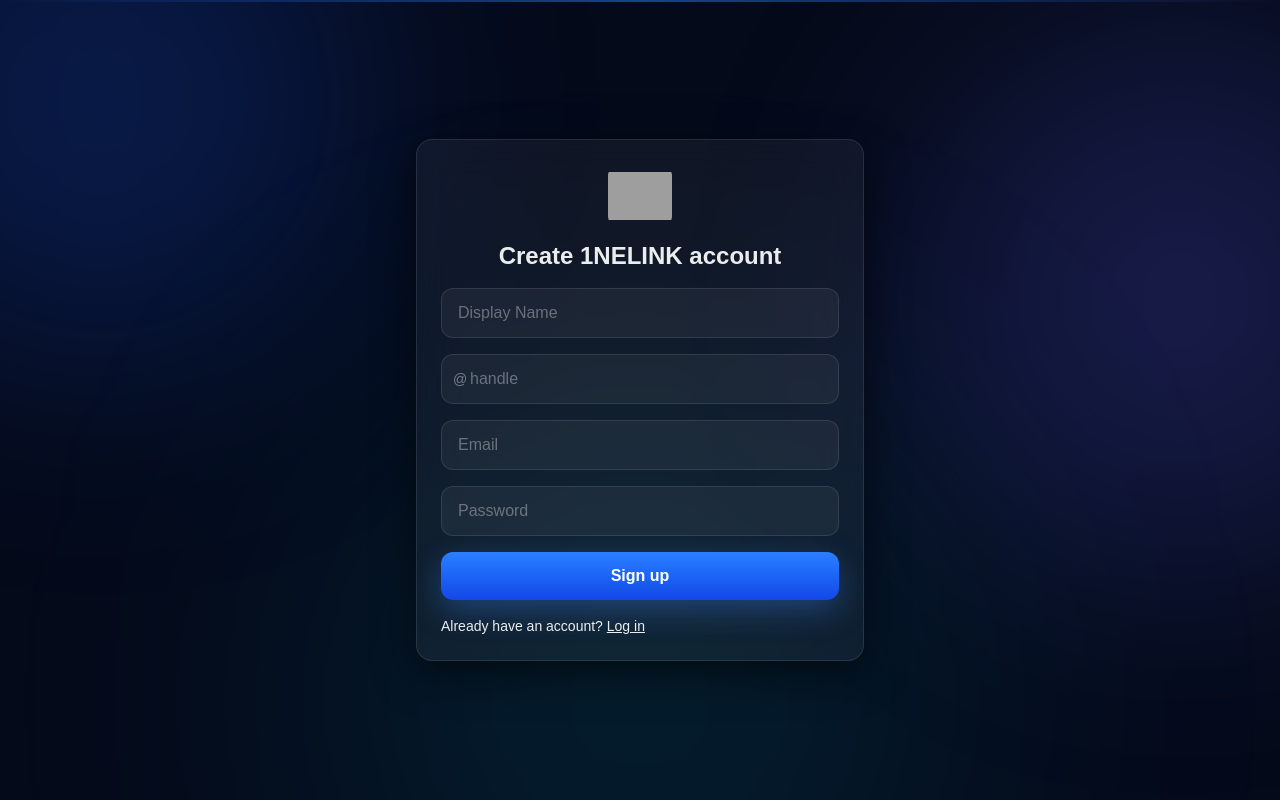
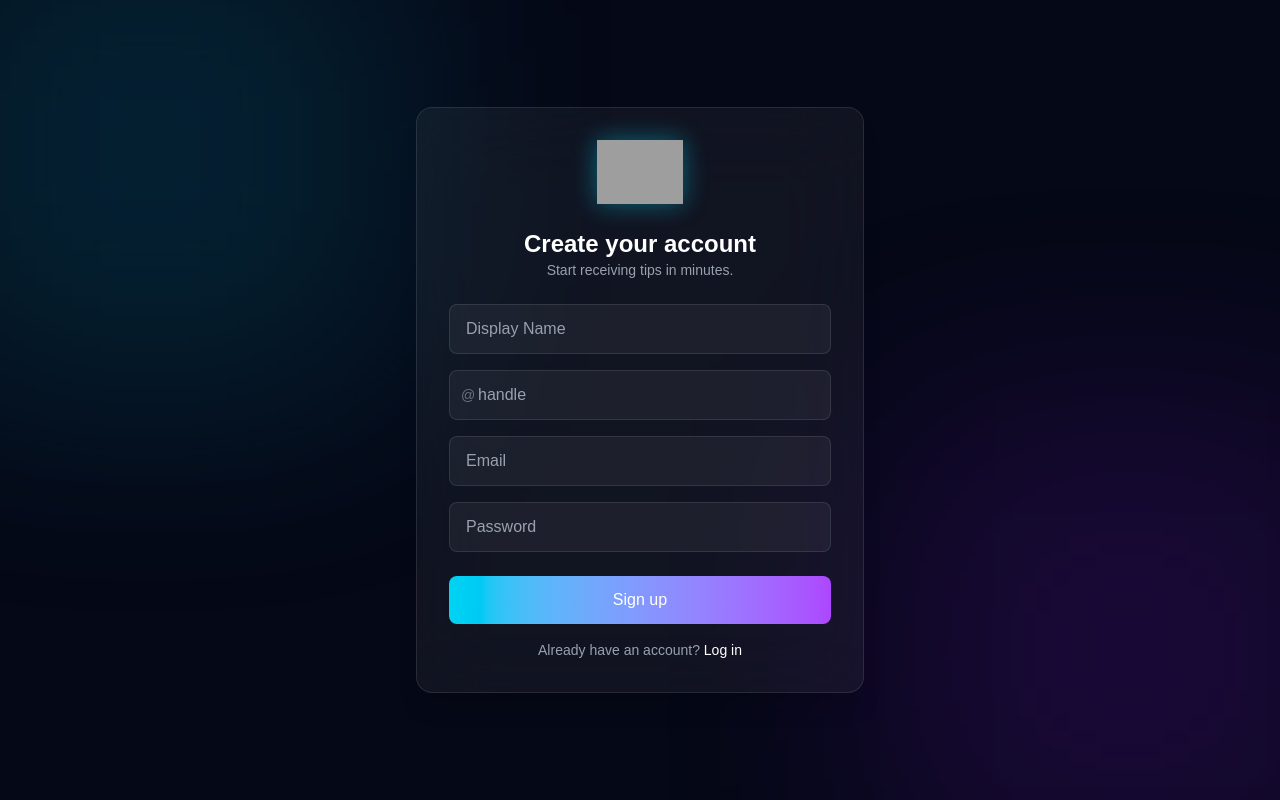
Before and after one commit to LOYALTY-cloud/tiplink, a Next.js app: page /signup in a window 1280 px wide. Built offline with nearby package versions, Linux system fonts and the light colour scheme; grey boxes are pictures that could not be loaded.

Commit message:
Premium fintech login + signup UI: glassmorphism, animated bg, gradient CTA, micro-interactions

```diff
--- a/src/app/(auth)/login/page.tsx
+++ b/src/app/(auth)/login/page.tsx
@@ -4,7 +4,6 @@
 import Link from "next/link";
 import { useRouter } from "next/navigation";
 import { supabase } from "@/lib/supabase/client";
-import { ui } from "@/lib/ui";
 
 export default function LoginPage() {
   const router = useRouter();
@@ -12,8 +11,6 @@
   const [password, setPassword] = useState("");
   const [loading, setLoading] = useState(false);
   const [msg, setMsg] = useState<string | null>(null);
-
-  // Clear any stale session lock from a previous session
 
   const onSubmit = async (e: FormEvent) => {
     e.preventDefault();
@@ -36,47 +33,80 @@
   };
 
   return (
-    <div className="min-h-screen flex items-center justify-center px-4">
-      <form onSubmit={onSubmit} className={`${ui.card} w-full max-w-md p-6 space-y-4`}>
-        <div className="mb-4 flex flex-col items-center text-center">
-          <img src="/1nelink-logo.png" alt="1neLink" className="h-16 w-16 rounded-xl object-contain mb-3" />
-          <div className={ui.h2}>Log in</div>
-          <div className={ui.muted}>Welcome back to 1NELINK.</div>
+    <div className="min-h-screen flex items-center justify-center bg-[#050816] relative overflow-hidden px-4">
+
+      {/* Animated background */}
+      <div className="absolute inset-0 z-0 pointer-events-none">
+        <div className="absolute w-[500px] h-[500px] bg-cyan-500/20 blur-[120px] top-[-100px] left-[-100px] animate-pulse" />
+        <div className="absolute w-[500px] h-[500px] bg-purple-600/20 blur-[120px] bottom-[-100px] right-[-100px] animate-pulse" />
       </div>
 
+      {/* Card */}
+      <div className="relative z-10 w-full max-w-md">
+        <form
+          onSubmit={onSubmit}
+          className="bg-white/5 backdrop-blur-2xl border border-white/10 rounded-2xl p-8 shadow-xl"
+        >
+          {/* Logo */}
+          <div className="flex flex-col items-center mb-6">
+            <img
+              src="/1nelink-logo.png"
+              alt="1neLink"
+              className="h-14 sm:h-16 drop-shadow-[0_0_12px_rgba(0,224,255,0.4)]"
+            />
+          </div>
+
+          {/* Title */}
+          <h1 className="text-2xl font-semibold text-white text-center">
+            Log in
+          </h1>
+          <p className="text-sm text-gray-400 text-center mb-6">
+            Welcome back to 1neLink.
+          </p>
+
+          {/* Inputs */}
+          <div className="space-y-4">
             <input
-          className={ui.input}
+              type="email"
               placeholder="Email"
-          type="email"
               value={email}
               onChange={(e) => setEmail(e.target.value)}
               required
+              className="w-full px-4 py-3 rounded-lg bg-white/5 border border-white/10 text-white placeholder-gray-400 focus:outline-none focus:border-cyan-400 transition"
             />
-
             <input
-          className={ui.input}
+              type="password"
               placeholder="Password"
-          type="password"
               value={password}
               onChange={(e) => setPassword(e.target.value)}
               required
+              className="w-full px-4 py-3 rounded-lg bg-white/5 border border-white/10 text-white placeholder-gray-400 focus:outline-none focus:border-cyan-400 transition"
             />
+          </div>
 
-        <button className={`${ui.btnPrimary} w-full`} disabled={loading}>
+          {/* Error */}
+          {msg && <p className="text-sm text-red-400 mt-3">{msg}</p>}
+
+          {/* Button */}
+          <button
+            type="submit"
+            disabled={loading}
+            className="w-full mt-6 py-3 rounded-lg bg-gradient-to-r from-cyan-400 to-purple-500 text-white font-medium hover:opacity-90 active:scale-[0.98] transition-all duration-200 disabled:opacity-60"
+          >
             {loading ? "Signing in..." : "Log in"}
           </button>
 
-        {msg && <p className="text-sm text-red-400">{msg}</p>}
-
-        <div className="flex items-center justify-between text-sm">
-          <Link className="underline" href="/forgot-password">
+          {/* Links */}
+          <div className="flex justify-between mt-4 text-sm text-gray-400">
+            <Link href="/forgot-password" className="hover:text-white transition">
               Forgot password?
             </Link>
-          <Link className="underline" href="/signup">
+            <Link href="/signup" className="hover:text-white transition">
               Create account
             </Link>
           </div>
         </form>
       </div>
+    </div>
   );
 }
--- a/src/app/(auth)/signup/page.tsx
+++ b/src/app/(auth)/signup/page.tsx
@@ -2,7 +2,6 @@
 
 import { useState, type FormEvent } from "react";
 import Link from "next/link";
-import { ui } from "@/lib/ui";
 
 export default function SignUpPage() {
   const [email, setEmail] = useState("");
@@ -63,75 +62,108 @@
   };
 
   return (
-    <div className="min-h-screen flex items-center justify-center px-4">
-      <form onSubmit={onSubmit} className={`${ui.card} w-full max-w-md p-6 space-y-4`}>
-        <div className="mb-4 flex flex-col items-center text-center">
-          <img src="/1nelink-logo.png" alt="1neLink" className="h-16 w-16 rounded-xl object-contain mb-3" />
-          <div className={ui.h2}>Create 1NELINK account</div>
+    <div className="min-h-screen flex items-center justify-center bg-[#050816] relative overflow-hidden px-4">
+
+      {/* Animated background */}
+      <div className="absolute inset-0 z-0 pointer-events-none">
+        <div className="absolute w-[500px] h-[500px] bg-cyan-500/20 blur-[120px] top-[-100px] left-[-100px] animate-pulse" />
+        <div className="absolute w-[500px] h-[500px] bg-purple-600/20 blur-[120px] bottom-[-100px] right-[-100px] animate-pulse" />
       </div>
 
-        <div>
+      {/* Card */}
+      <div className="relative z-10 w-full max-w-md">
+        <form
+          onSubmit={onSubmit}
+          className="bg-white/5 backdrop-blur-2xl border border-white/10 rounded-2xl p-8 shadow-xl"
+        >
+          {/* Logo */}
+          <div className="flex flex-col items-center mb-6">
+            <img
+              src="/1nelink-logo.png"
+              alt="1neLink"
+              className="h-14 sm:h-16 drop-shadow-[0_0_12px_rgba(0,224,255,0.4)]"
+            />
+          </div>
+
+          {/* Title */}
+          <h1 className="text-2xl font-semibold text-white text-center">
+            Create your account
+          </h1>
+          <p className="text-sm text-gray-400 text-center mb-6">
+            Start receiving tips in minutes.
+          </p>
+
+          {/* Inputs */}
+          <div className="space-y-4">
             <input
-            className={ui.input}
+              type="text"
               placeholder="Display Name"
-            type="text"
               value={displayName}
               onChange={(e) => setDisplayName(e.target.value)}
               required
               maxLength={50}
+              className="w-full px-4 py-3 rounded-lg bg-white/5 border border-white/10 text-white placeholder-gray-400 focus:outline-none focus:border-cyan-400 transition"
             />
-        </div>
 
             <div>
               <div className="relative">
-            <span className="absolute left-3 top-1/2 -translate-y-1/2 text-white/40 text-sm pointer-events-none">@</span>
+                <span className="absolute left-3 top-1/2 -translate-y-1/2 text-gray-500 text-sm pointer-events-none">@</span>
                 <input
-              className={`${ui.input} pl-7`}
+                  type="text"
                   placeholder="handle"
-              type="text"
                   value={handle}
                   onChange={(e) => onHandleChange(e.target.value)}
                   required
                   maxLength={30}
+                  className="w-full pl-7 pr-4 py-3 rounded-lg bg-white/5 border border-white/10 text-white placeholder-gray-400 focus:outline-none focus:border-cyan-400 transition"
                 />
               </div>
               {handleErr && <p className="text-xs text-red-400 mt-1">{handleErr}</p>}
-          {handle && !handleErr && <p className="text-xs text-white/40 mt-1">1nelink.com/{handle}</p>}
+              {handle && !handleErr && <p className="text-xs text-gray-500 mt-1">1nelink.com/{handle}</p>}
             </div>
 
             <input
-          className={ui.input}
+              type="email"
               placeholder="Email"
-          type="email"
               value={email}
               onChange={(e) => setEmail(e.target.value)}
               required
+              className="w-full px-4 py-3 rounded-lg bg-white/5 border border-white/10 text-white placeholder-gray-400 focus:outline-none focus:border-cyan-400 transition"
             />
 
             <input
-          className={ui.input}
+              type="password"
               placeholder="Password"
-          type="password"
               value={password}
               onChange={(e) => setPassword(e.target.value)}
               required
               minLength={8}
+              className="w-full px-4 py-3 rounded-lg bg-white/5 border border-white/10 text-white placeholder-gray-400 focus:outline-none focus:border-cyan-400 transition"
             />
+          </div>
 
-        <button className={`${ui.btnPrimary} w-full`} disabled={loading}>
+          {/* Errors / Success */}
+          {err && <p className="text-sm text-red-400 mt-3">{err}</p>}
+          {msg && <p className="text-sm text-emerald-400 mt-3">{msg}</p>}
+
+          {/* Button */}
+          <button
+            type="submit"
+            disabled={loading}
+            className="w-full mt-6 py-3 rounded-lg bg-gradient-to-r from-cyan-400 to-purple-500 text-white font-medium hover:opacity-90 active:scale-[0.98] transition-all duration-200 disabled:opacity-60"
+          >
             {loading ? "Creating..." : "Sign up"}
           </button>
 
-        {err && <p className="text-sm text-red-400">{err}</p>}
-        {msg && <p className="text-sm opacity-80">{msg}</p>}
-
-        <p className="text-sm">
-          Already have an account? {" "}
-          <Link className="underline" href="/login">
+          {/* Link */}
+          <p className="text-sm text-gray-400 text-center mt-4">
+            Already have an account?{" "}
+            <Link href="/login" className="text-white hover:text-cyan-400 transition">
               Log in
             </Link>
           </p>
         </form>
       </div>
+    </div>
   );
 }
```
Lines whose indentation alone changed are shown as unchanged.
